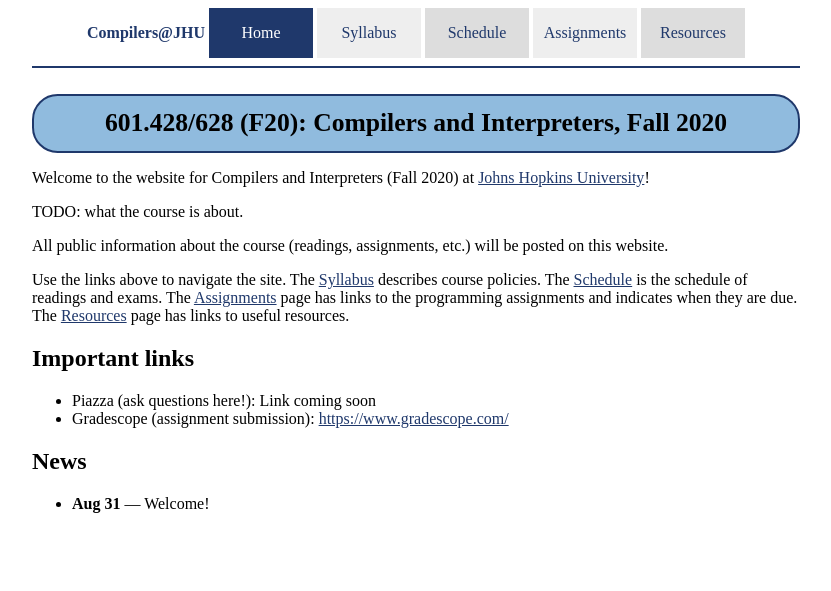
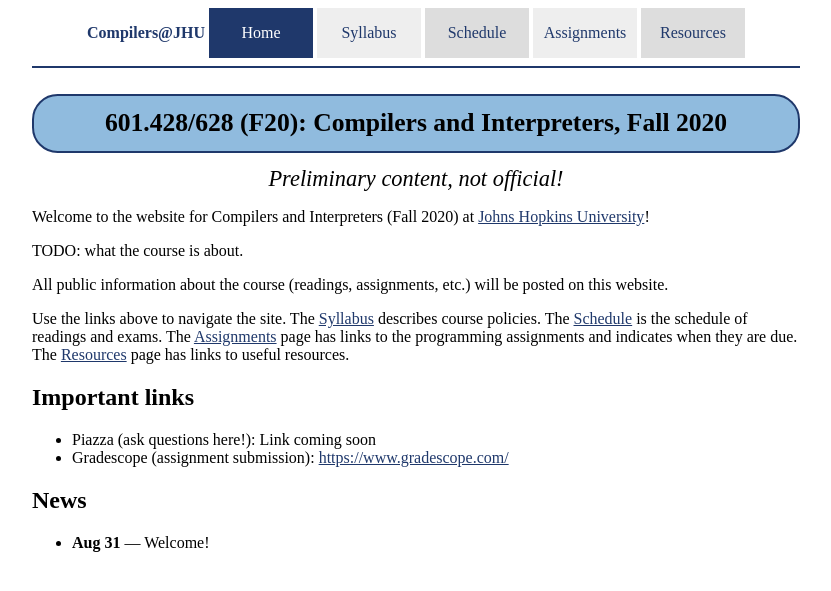
Before and after one commit to jhucompilers/fall2020, a Jekyll site: the page built from index.md, in a window 1280 px wide. Shown: the top 591 px of the page, without its empty margins (224-1055 px from the left). Built offline with Jekyll 4.4.1, drawn with Linux system fonts in a browser that asks for light colours.

Commit message:
add note that info is unofficial at this point

```diff
--- a/_layouts/default.html
+++ b/_layouts/default.html
@@ -27,6 +27,10 @@
 
 		<div id="pageTitle">{{site.coursename}}: {{page.title}}</div>
 
+		<div style="text-align: center; font-size: 140%;">
+			<i>Preliminary content, not official!</i>
+		</div>
+
 		{{content}}
 
 		<div id="footer"></div>
```
